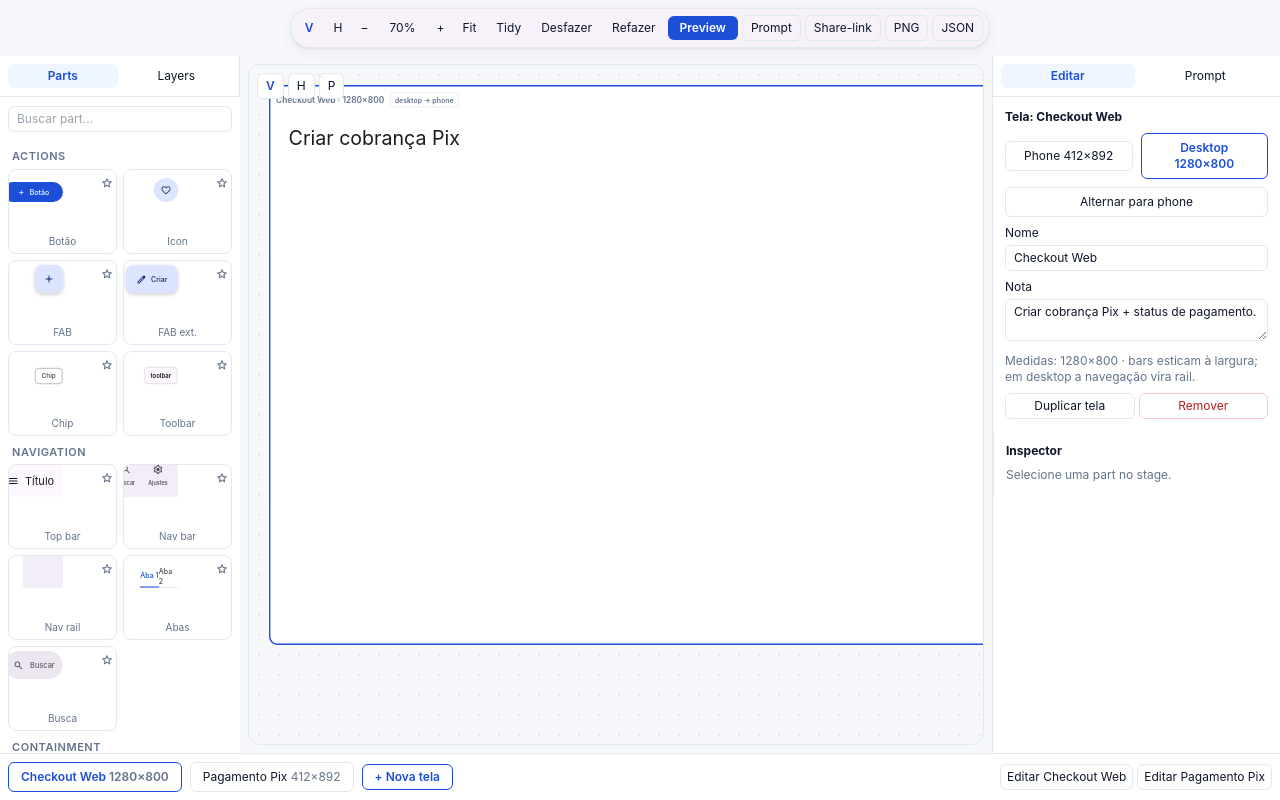
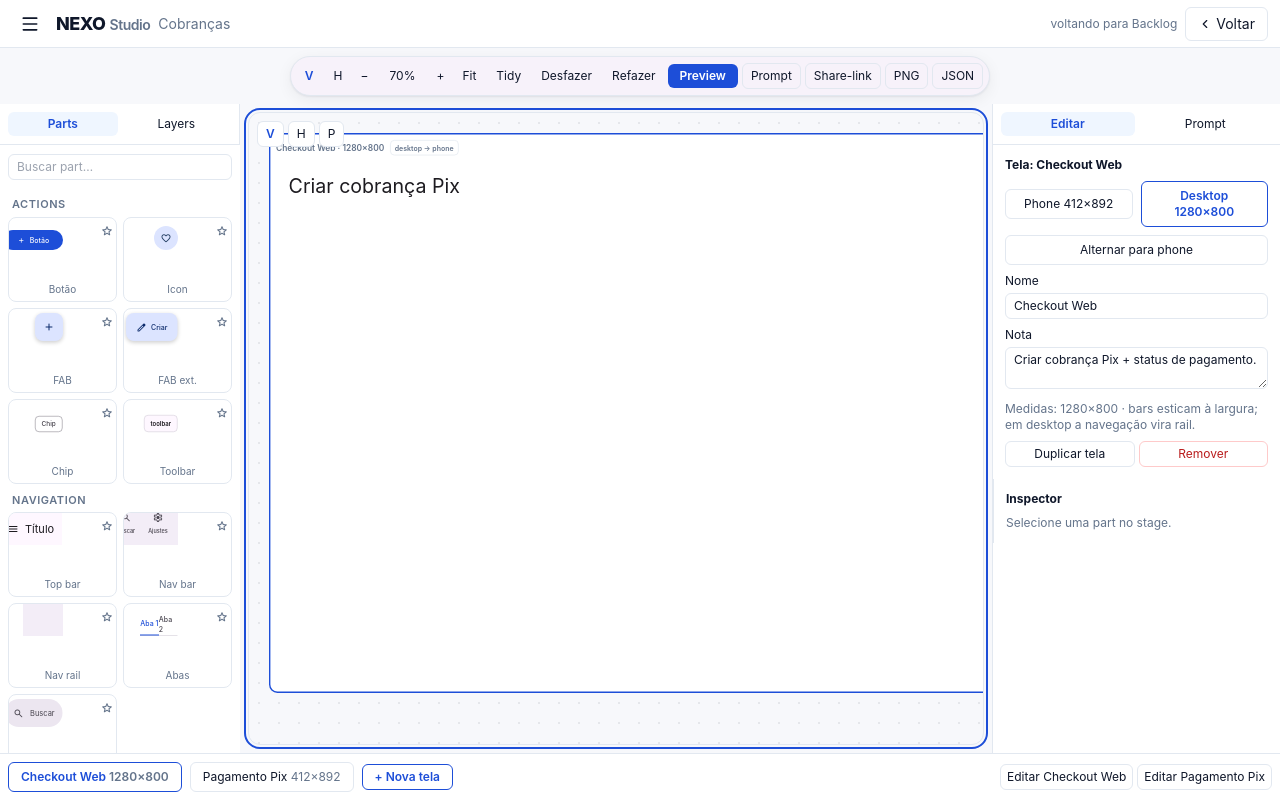
Before and after one commit to walpinheiro/nexus, a Vue app: page /studio-full in a window 1280 px wide. Built offline with nearby package versions, Linux system fonts and the light colour scheme.

Commit message:
Fullscreen Fase 2: header Studio (menu hamburguer + Voltar ?from) + links ?from em backlog/gates/canvas/sidebar

```diff
--- a/src/components/layout/Sidebar.vue
+++ b/src/components/layout/Sidebar.vue
@@ -96,10 +96,10 @@ function tooltip(gid: string): string {
         Backlog
       </RouterLink>
       <RouterLink
-        to="/studio"
+        :to="{ path: '/studio-full', query: { from: 'backlog' } }"
         class="flex h-10 items-center gap-3 rounded-badge px-3 text-sm"
-        :class="$route.path === '/studio' ? 'bg-nexo-primary-soft font-semibold text-nexo-primary' : 'text-nexo-text hover:bg-nexo-canvas'"
-        :aria-current="$route.path === '/studio' ? 'page' : undefined"
+        :class="$route.path === '/studio-full' ? 'bg-nexo-primary-soft font-semibold text-nexo-primary' : 'text-nexo-text hover:bg-nexo-canvas'"
+        :aria-current="$route.path === '/studio-full' ? 'page' : undefined"
       >
         <svg width="20" height="20" viewBox="0 0 24 24" fill="none" stroke="currentColor" stroke-width="1.5" aria-hidden="true">
           <rect x="7" y="2" width="10" height="20" rx="2" />
--- a/src/views/BacklogView.vue
+++ b/src/views/BacklogView.vue
@@ -81,6 +81,7 @@ function verChecklist(id: string) {
   <div class="space-y-4">
     <h1 class="text-xl font-bold">Backlog — Épico → Feature → PBI</h1>
     <div class="flex gap-2 text-sm">
+      <RouterLink :to="{ path: '/studio-full', query: { from: 'backlog' } }" class="rounded-btn border border-nexo-border px-3 py-1.5">Abrir Studio</RouterLink>
       <input v-model="filtro" placeholder="Filtrar por título…" aria-label="Filtrar backlog" class="rounded-btn border border-nexo-border px-3 py-1.5" />
       <select v-model="filtroEstado" aria-label="Filtrar por estado" class="rounded-btn border border-nexo-border px-2 py-1.5">
         <option value="">Todos</option>
--- a/src/views/CanvasView.vue
+++ b/src/views/CanvasView.vue
@@ -73,6 +73,7 @@ function abrirGrafo() {
     <div class="flex items-center gap-2 text-sm" role="tablist" aria-label="Vista do canvas">
       <button type="button" role="tab" :aria-selected="vista !== 'studio'" class="rounded-btn border px-3 py-1" :class="vista !== 'studio' ? 'border-nexo-primary font-semibold text-nexo-primary' : 'border-nexo-border'" @click="irVista('canvas')">Grafo NEXO</button>
       <button type="button" role="tab" :aria-selected="vista === 'studio'" class="rounded-btn border px-3 py-1" :class="vista === 'studio' ? 'border-nexo-primary font-semibold text-nexo-primary' : 'border-nexo-border'" @click="irVista('studio')">Telas (Studio)</button>
+      <RouterLink :to="{ path: '/studio-full', query: { from: 'canvas' } }" class="rounded-btn border border-nexo-border px-3 py-1">Abrir Studio tela toda</RouterLink>
     </div>
 
     <template v-if="vista === 'studio'">
--- a/src/views/GateView.vue
+++ b/src/views/GateView.vue
@@ -56,6 +56,7 @@ function corrigirNoObjeto(id: string) {
     <div class="flex items-center gap-3">
       <h1 class="text-xl font-bold">Gate {{ props.id }}</h1>
       <button type="button" class="ml-auto rounded-btn border border-nexo-border px-3 py-1.5 text-sm" @click="abrirNoCanvas()">Abrir no Canvas</button>
+      <RouterLink :to="{ path: '/studio-full', query: { from: `gates/${props.id}` } }" class="rounded-btn border border-nexo-border px-3 py-1.5 text-sm">Abrir Studio</RouterLink>
     </div>
     <p v-if="gate" class="text-sm text-nexo-muted">{{ gate.titulo }} · {{ gate.status }}<span v-if="gate.baselineVersao"> · baseline v{{ gate.baselineVersao }} por {{ gate.aprovadoPor }}</span></p>
     <p v-else class="text-sm text-nexo-blocked">Gate desconhecido.</p>
--- a/src/views/StudioView.vue
+++ b/src/views/StudioView.vue
@@ -1,6 +1,8 @@
 <script setup lang="ts">
-import { ref } from 'vue'
+import { computed, nextTick, onMounted, onUnmounted, ref } from 'vue'
+import { useRoute, useRouter } from 'vue-router'
 import { useStudio } from '@/stores/useStudio'
+import { useProjects } from '@/stores/useProjects'
 import PartsPalette from '@/components/studio/PartsPalette.vue'
 import StudioStage from '@/components/studio/StudioStage.vue'
 import StudioInspector from '@/components/studio/StudioInspector.vue'
@@ -9,13 +11,36 @@ import LayersPanel from '@/components/studio/LayersPanel.vue'
 import FramePanel from '@/components/studio/FramePanel.vue'
 import PreviewModal from '@/components/studio/PreviewModal.vue'
 import NewFrameDialog from '@/components/studio/NewFrameDialog.vue'
+import LucideIcon from '@/components/common/LucideIcon.vue'
 
 const studio = useStudio()
+const projects = useProjects()
+const route = useRoute()
+const router = useRouter()
 const renomeando = ref('')
 const abaEsq = ref<'parts' | 'layers'>('parts')
 const abaDir = ref<'edit' | 'prompt'>('edit')
 const previewAberto = ref(false)
 const dialogNovaTela = ref(false)
+const menuAberto = ref(false)
+const menuBtn = ref<HTMLButtonElement | null>(null)
+const stageRef = ref<{ $el: HTMLElement } | null>(null)
+
+const fromRaw = computed(() => (typeof route.query.from === 'string' ? route.query.from : ''))
+const origemLabel = computed(() => {
+  if (fromRaw.value === 'backlog') return 'Backlog'
+  if (fromRaw.value === 'canvas') return 'Canvas'
+  if (fromRaw.value.startsWith('gates/')) return `Gates ${fromRaw.value.split('/')[1] ?? ''}`.trim()
+  if (fromRaw.value === 'studio') return 'Studio'
+  return 'Backlog'
+})
+const origemRota = computed(() => {
+  if (fromRaw.value === 'canvas') return '/canvas?view=canvas'
+  if (fromRaw.value.startsWith('gates/')) return `/${fromRaw.value}`
+  if (fromRaw.value === 'backlog') return '/backlog'
+  return '/backlog'
+})
+const projetoNome = computed(() => projects.atual?.titulo ?? 'Sem projeto')
 
 function criarDoDialog(v: { nome: string; preset: 'phone' | 'desktop' }) {
   if (v.preset === 'phone') studio.adicionarFrame(412, 892, v.nome || 'Nova tela')
@@ -30,11 +55,78 @@ function confirmarRemocao(id: string) {
 function abrirPreview() {
   previewAberto.value = true
 }
+
+function voltar() {
+  menuAberto.value = false
+  router.push(origemRota.value)
+}
+
+function onKey(e: KeyboardEvent) {
+  const tag = (e.target as HTMLElement)?.tagName
+  const digitando = tag === 'INPUT' || tag === 'TEXTAREA' || (e.target as HTMLElement)?.isContentEditable
+  if (e.key === 'Escape') {
+    if (menuAberto.value) {
+      menuAberto.value = false
+      menuBtn.value?.focus()
+      return
+    }
+    if (!previewAberto.value && !dialogNovaTela.value && !digitando) voltar()
+  }
+}
+
+onMounted(() => {
+  window.addEventListener('keydown', onKey)
+  nextTick(() => {
+    const el = (stageRef.value?.$el ?? document.querySelector('[role="application"]')) as HTMLElement | null
+    el?.focus?.()
+  })
+})
+onUnmounted(() => window.removeEventListener('keydown', onKey))
 </script>
 
 <template>
-  <div class="relative flex h-full min-h-[560px] flex-col">
-    <div class="pointer-events-none absolute left-0 right-0 top-2 z-30 flex justify-center">
+  <div class="studio-panel relative flex h-full min-h-[560px] flex-col bg-nexo-canvas">
+    <header class="flex h-12 shrink-0 items-center gap-2 border-b border-nexo-border bg-nexo-surface px-3">
+      <div class="relative">
+        <button
+          ref="menuBtn"
+          type="button"
+          aria-label="Menu voltar"
+          aria-haspopup="menu"
+          :aria-expanded="menuAberto"
+          class="rounded-btn p-2 hover:bg-nexo-canvas"
+          @click="menuAberto = !menuAberto"
+        >
+          <LucideIcon name="menu" :size="20" />
+        </button>
+        <div
+          v-if="menuAberto"
+          role="menu"
+          aria-label="Voltar para"
+          class="absolute left-0 top-11 z-50 w-56 rounded-card border border-nexo-border bg-white p-1 shadow-card"
+          @keydown.escape="menuAberto = false; menuBtn?.focus()"
+        >
+          <button type="button" role="menuitem" class="flex w-full items-center gap-2 rounded-badge px-3 py-2 text-left text-sm hover:bg-nexo-canvas" @click="voltar()">
+            <LucideIcon name="chevL" :size="14" /> Voltar para {{ origemLabel }}
+          </button>
+          <RouterLink role="menuitem" to="/backlog" class="block rounded-badge px-3 py-2 text-sm hover:bg-nexo-canvas" @click="menuAberto = false">Ir para Backlog</RouterLink>
+          <RouterLink role="menuitem" to="/gates/G2" class="block rounded-badge px-3 py-2 text-sm hover:bg-nexo-canvas" @click="menuAberto = false">Ir para Gates G2</RouterLink>
+          <RouterLink role="menuitem" to="/canvas?view=canvas" class="block rounded-badge px-3 py-2 text-sm hover:bg-nexo-canvas" @click="menuAberto = false">Ir para Canvas</RouterLink>
+          <button type="button" class="flex w-full items-center gap-1 rounded-badge px-3 py-2 text-left text-sm text-nexo-muted hover:bg-nexo-canvas" @click="menuAberto = false">
+            <LucideIcon name="x" :size="14" /> Fechar menu
+          </button>
+        </div>
+      </div>
+      <span class="flex items-baseline text-[18px] font-extrabold tracking-tight" aria-label="NEXO Studio">NEXO <span class="ml-1 text-sm font-semibold text-nexo-muted">Studio</span></span>
+      <span class="hidden text-sm text-nexo-muted sm:inline">{{ projetoNome }}</span>
+      <span class="ml-auto flex items-center gap-2">
+        <span class="hidden text-xs text-nexo-muted md:inline">voltando para {{ origemLabel }}</span>
+        <button type="button" class="inline-flex items-center gap-1 rounded-btn border border-nexo-border px-3 py-1.5 text-sm" @click="voltar()">
+          <LucideIcon name="chevL" :size="14" /> Voltar
+        </button>
+      </span>
+    </header>
+    <div class="pointer-events-none absolute left-0 right-0 top-14 z-30 flex justify-center">
       <div class="pointer-events-auto" style="border-radius: 28px">
         <StudioToolbar @preview="abrirPreview()" />
       </div>
@@ -48,7 +140,7 @@ function abrirPreview() {
         <PartsPalette v-if="abaEsq === 'parts'" class="min-h-0 flex-1 border-r-0" />
         <LayersPanel v-else class="min-h-0 flex-1" />
       </aside>
-      <StudioStage class="m-2" @preview="abrirPreview()" />
+      <StudioStage ref="stageRef" class="m-2" @preview="abrirPreview()" />
       <aside class="flex w-72 shrink-0 flex-col border-l border-nexo-border bg-white" aria-label="Painel direito">
         <div class="flex gap-1 border-b border-nexo-border p-2 text-xs" role="tablist" aria-label="Abas da direita">
           <button type="button" role="tab" :aria-selected="abaDir === 'edit'" class="flex-1 rounded-btn px-2 py-1" :class="abaDir === 'edit' ? 'bg-nexo-primary-soft font-semibold text-nexo-primary' : ''" @click="abaDir = 'edit'">Editar</button>
```
